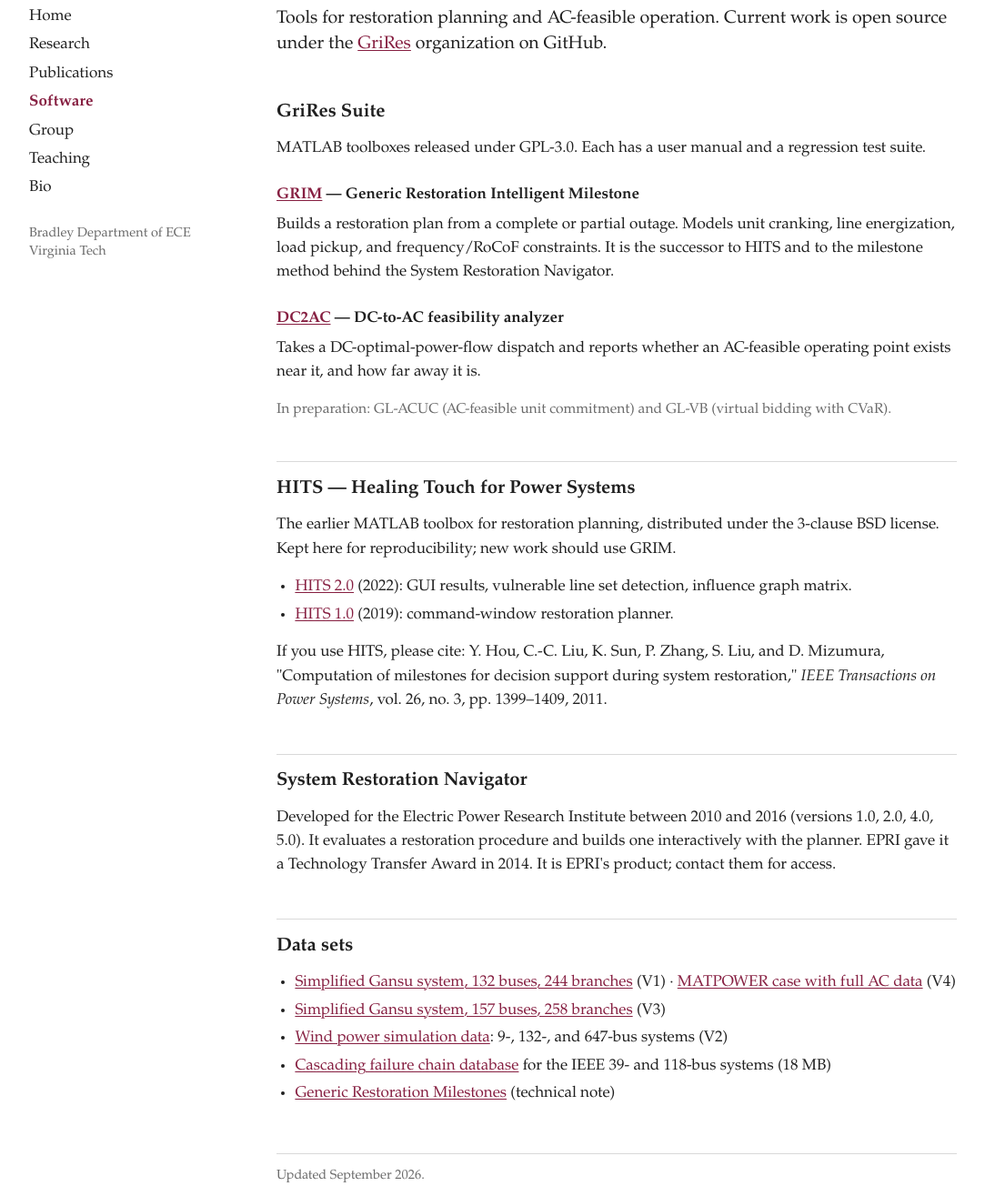
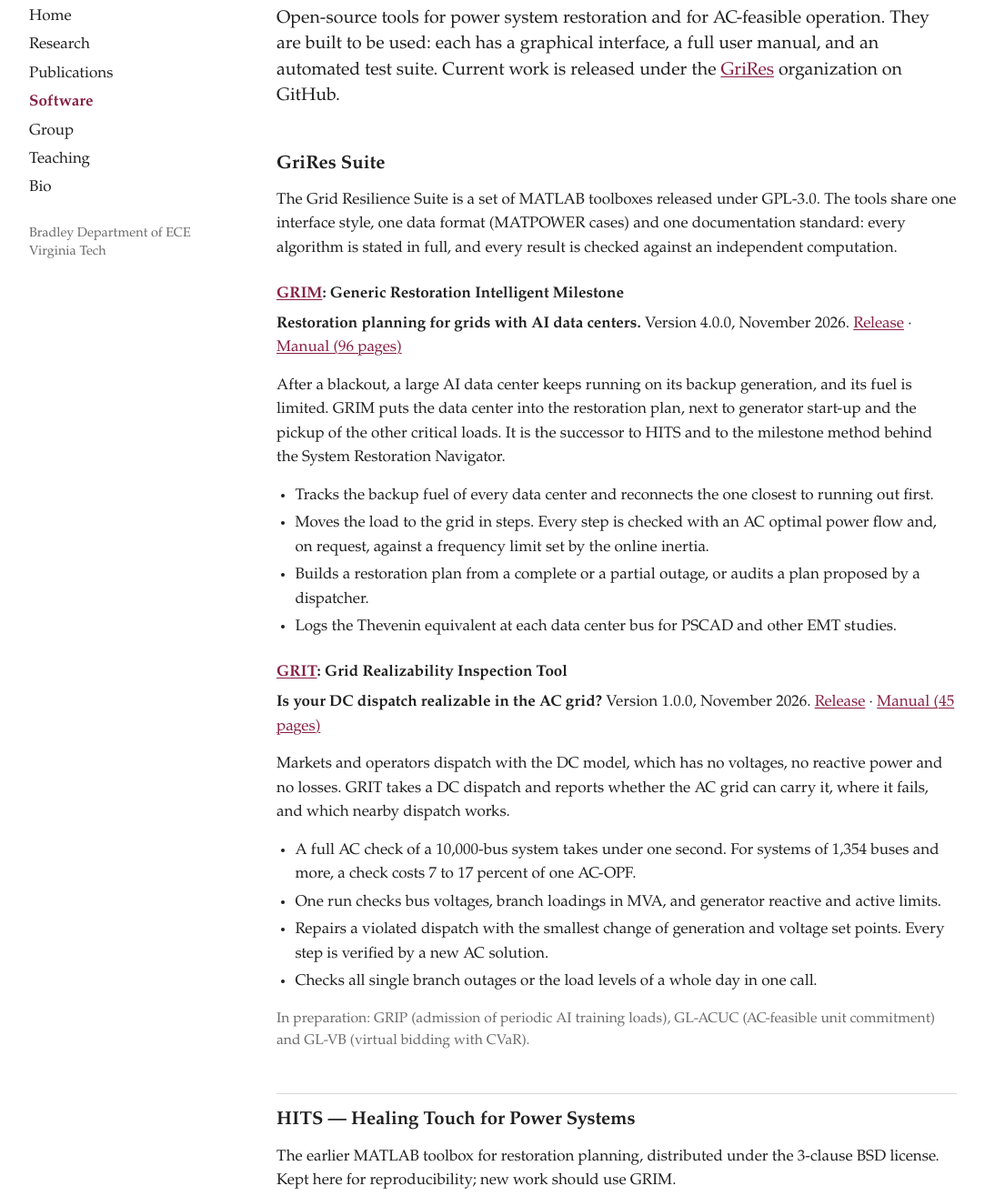
Before and after one commit to francisyhou/francisyhou.github.io, a plain HTML site: page software.html in a window 1280 px wide. Shown: the part 97-1412 px from the top of the page at 91% size, without its empty margins (2-1085 px from the left). Drawn offline with Linux system fonts and the light colour scheme.

Commit message:
Software: GRIM 4.0.0 and GRIT 1.0.0

```diff
--- a/software.html
+++ b/software.html
@@ -24,15 +24,31 @@
 <main>
 
 <h1>Software</h1>
-<p class="lede">Tools for restoration planning and AC-feasible operation. Current work is open source under the <a href="https://github.com/GriRes">GriRes</a> organization on GitHub.</p>
+<p class="lede">Open-source tools for power system restoration and for AC-feasible operation. They are built to be used: each has a graphical interface, a full user manual, and an automated test suite. Current work is released under the <a href="https://github.com/GriRes">GriRes</a> organization on GitHub.</p>
 
 <h2>GriRes Suite</h2>
-<p>MATLAB toolboxes released under GPL-3.0. Each has a user manual and a regression test suite.</p>
-<h3><a href="https://github.com/GriRes/GRIM">GRIM</a> — Generic Restoration Intelligent Milestone</h3>
-<p>Builds a restoration plan from a complete or partial outage. Models unit cranking, line energization, load pickup, and frequency/RoCoF constraints. It is the successor to HITS and to the milestone method behind the System Restoration Navigator.</p>
-<h3><a href="https://github.com/GriRes">DC2AC</a> — DC-to-AC feasibility analyzer</h3>
-<p>Takes a DC-optimal-power-flow dispatch and reports whether an AC-feasible operating point exists near it, and how far away it is.</p>
-<p class="note">In preparation: GL-ACUC (AC-feasible unit commitment) and GL-VB (virtual bidding with CVaR).</p>
+<p>The Grid Resilience Suite is a set of MATLAB toolboxes released under GPL-3.0. The tools share one interface style, one data format (MATPOWER cases) and one documentation standard: every algorithm is stated in full, and every result is checked against an independent computation.</p>
+
+<h3><a href="https://github.com/GriRes/GRIM">GRIM</a>: Generic Restoration Intelligent Milestone</h3>
+<p><b>Restoration planning for grids with AI data centers.</b> Version 4.0.0, November 2026. <a href="https://github.com/GriRes/GRIM/releases/tag/v4.0.0">Release</a> · <a href="https://github.com/GriRes/GRIM/releases/download/v4.0.0/GRIM_Manual_v4.0.0.pdf">Manual (96 pages)</a></p>
+<p>After a blackout, a large AI data center keeps running on its backup generation, and its fuel is limited. GRIM puts the data center into the restoration plan, next to generator start-up and the pickup of the other critical loads. It is the successor to HITS and to the milestone method behind the System Restoration Navigator.</p>
+<ul>
+  <li>Tracks the backup fuel of every data center and reconnects the one closest to running out first.</li>
+  <li>Moves the load to the grid in steps. Every step is checked with an AC optimal power flow and, on request, against a frequency limit set by the online inertia.</li>
+  <li>Builds a restoration plan from a complete or a partial outage, or audits a plan proposed by a dispatcher.</li>
+  <li>Logs the Thevenin equivalent at each data center bus for PSCAD and other EMT studies.</li>
+</ul>
+
+<h3><a href="https://github.com/GriRes/GRIT">GRIT</a>: Grid Realizability Inspection Tool</h3>
+<p><b>Is your DC dispatch realizable in the AC grid?</b> Version 1.0.0, November 2026. <a href="https://github.com/GriRes/GRIT/releases/tag/v1.0.0">Release</a> · <a href="https://github.com/GriRes/GRIT/releases/download/v1.0.0/GRIT_Manual_v1.0.0.pdf">Manual (45 pages)</a></p>
+<p>Markets and operators dispatch with the DC model, which has no voltages, no reactive power and no losses. GRIT takes a DC dispatch and reports whether the AC grid can carry it, where it fails, and which nearby dispatch works.</p>
+<ul>
+  <li>A full AC check of a 10,000-bus system takes under one second. For systems of 1,354 buses and more, a check costs 7 to 17 percent of one AC-OPF.</li>
+  <li>One run checks bus voltages, branch loadings in MVA, and generator reactive and active limits.</li>
+  <li>Repairs a violated dispatch with the smallest change of generation and voltage set points. Every step is verified by a new AC solution.</li>
+  <li>Checks all single branch outages or the load levels of a whole day in one call.</li>
+</ul>
+<p class="note">In preparation: GRIP (admission of periodic AI training loads), GL-ACUC (AC-feasible unit commitment) and GL-VB (virtual bidding with CVaR).</p>
 
 <h2>HITS — Healing Touch for Power Systems</h2>
 <p>The earlier MATLAB toolbox for restoration planning, distributed under the 3-clause BSD license. Kept here for reproducibility; new work should use GRIM.</p>
@@ -54,7 +70,7 @@
   <li><a href="files/GRM.pdf">Generic Restoration Milestones</a> (technical note)</li>
 </ul>
 
-<footer>Updated September 2026.</footer>
+<footer>Updated November 2026.</footer>
 </main>
 <script>document.querySelectorAll('.em').forEach(function(s){var a=s.dataset.u+'@'+s.dataset.d;var l=document.createElement('a');l.href='mailto:'+a;l.textContent=a;s.replaceWith(l);});</script>
 </body>
```
Also changed, not shown: index.html (+1 -1 lines).
